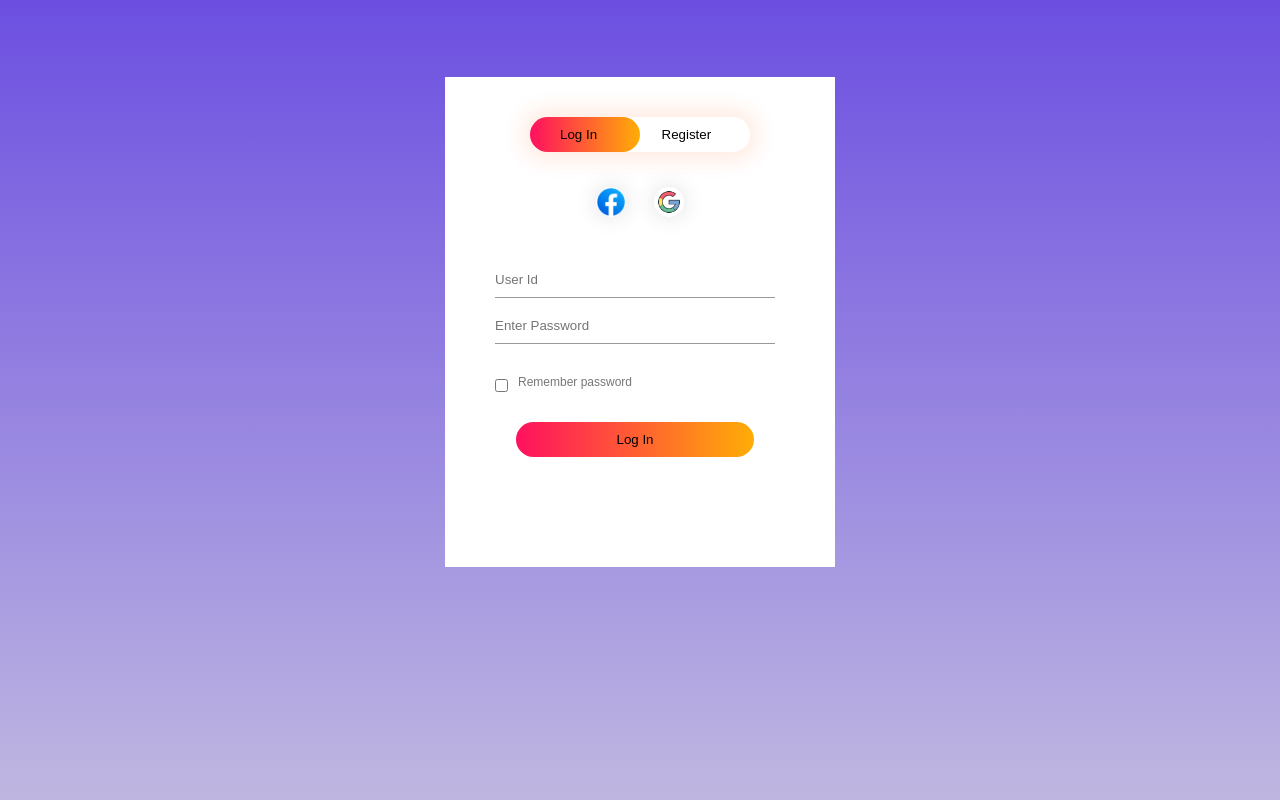
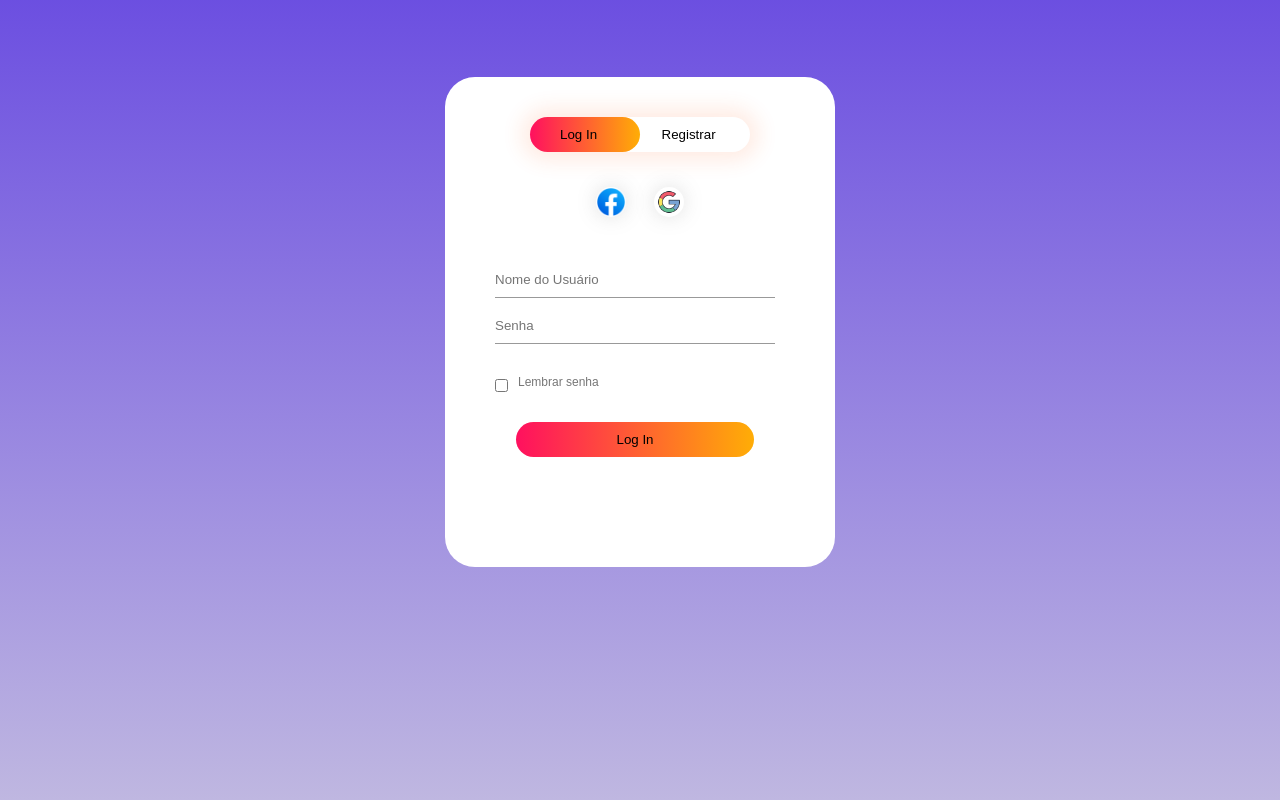
Before and after one commit to ToxicOtter/Roboar, a Flask app: page /login in a window 1280 px wide. Run offline with Flask 2, Linux system fonts and the light colour scheme.

Commit message:
Comments and interface updates.

```diff
--- a/static/css/login.css
+++ b/static/css/login.css
@@ -21,6 +21,7 @@
     background: #fff;
     padding: 5px;
     overflow: hidden;
+    border-radius: 30px;
 }
 
 .button-box {
--- a/static/js/login.js
+++ b/static/js/login.js
@@ -2,12 +2,14 @@ var x = document.getElementById("login");
 var y = document.getElementById("register");
 var z = document.getElementById("btn");
 
+// move the div itens to register
 function register(){
     x.style.left = "-400px";
     y.style.left = "50px";
     z.style.left = "110px";
 }
 
+// move the div itens to login
 function login(){
     x.style.left = "50px";
     y.style.left = "450px";
--- a/templates/login.html
+++ b/templates/login.html
@@ -8,29 +8,29 @@
     <title>Roboar Analytics</title>
 </head>
 <body>
-    <div class="hero">
+    <div class="hero"> <!-- form container -->
         <div class="form-box">
-            <div class="button-box">
+            <div class="button-box"> <!-- buttons on the top of the page -->
                 <div id="btn"></div>
-                <button type="button" class="toggle-btn" onclick="login()">Log In</button>
-                <button type="button" class="toggle-btn" onclick="register()">Register</button>
+                <button type="button" class="toggle-btn" onclick="login()">Log In</button> <!-- Login button -->
+                <button type="button" class="toggle-btn" onclick="register()">Registrar</button> <!-- register buttom -->
             </div>
-            <div class="social-icons">
-                <img src="{{url_for('static', filename='images/facebook.png')}}" alt="Login with Facebook">
-                <img src="{{url_for('static', filename='images/google.png')}}" alt="Login with Google">
+            <div class="social-icons"> <!-- buttons to login with facebook and google -->
+                <img src="{{url_for('static', filename='images/facebook.png')}}" alt="Login with Facebook"> <!-- facebook login -->
+                <img src="{{url_for('static', filename='images/google.png')}}" alt="Login with Google"> <!-- google login -->
             </div>
-            <form id="login" class="input-group">
-                <input type="text" class="input-field" placeholder="User Id" required>
-                <input type="text" class="input-field" placeholder="Enter Password" required>
-                <input type="checkbox" class="check-box"><span>Remember password</span>
+            <form id="login" class="input-group">  <!-- Space to enter user id and password for login -->
+                <input type="text" class="input-field" placeholder="Nome do Usuário" required>
+                <input type="text" class="input-field" placeholder="Senha" required>
+                <input type="checkbox" class="check-box"><span>Lembrar senha</span>
                 <button type="submit" class="submit-btn">Log In</button>
             </form>
-            <form id="register" class="input-group">
-                <input type="text" class="input-field" placeholder="User Id" required>
-                <input type="text" class="input-field" placeholder="Email Id" required>
-                <input type="text" class="input-field" placeholder="Enter Password" required>
-                <input type="checkbox" class="check-box"><span>I agree with terms & conditions</span>
-                <button type="submit" class="submit-btn">Register</button>
+            <form id="register" class="input-group"> <!-- Space to enter user id, password and email for register -->
+                <input type="text" class="input-field" placeholder="Nome do Usuário" required>
+                <input type="text" class="input-field" placeholder="Email" required>
+                <input type="text" class="input-field" placeholder="Senha" required>
+                <input type="checkbox" class="check-box"><span>Eu concordo com os termos de uso</span>
+                <button type="submit" class="submit-btn">Registrar</button>
             </form>
         </div>
     </div>
```
